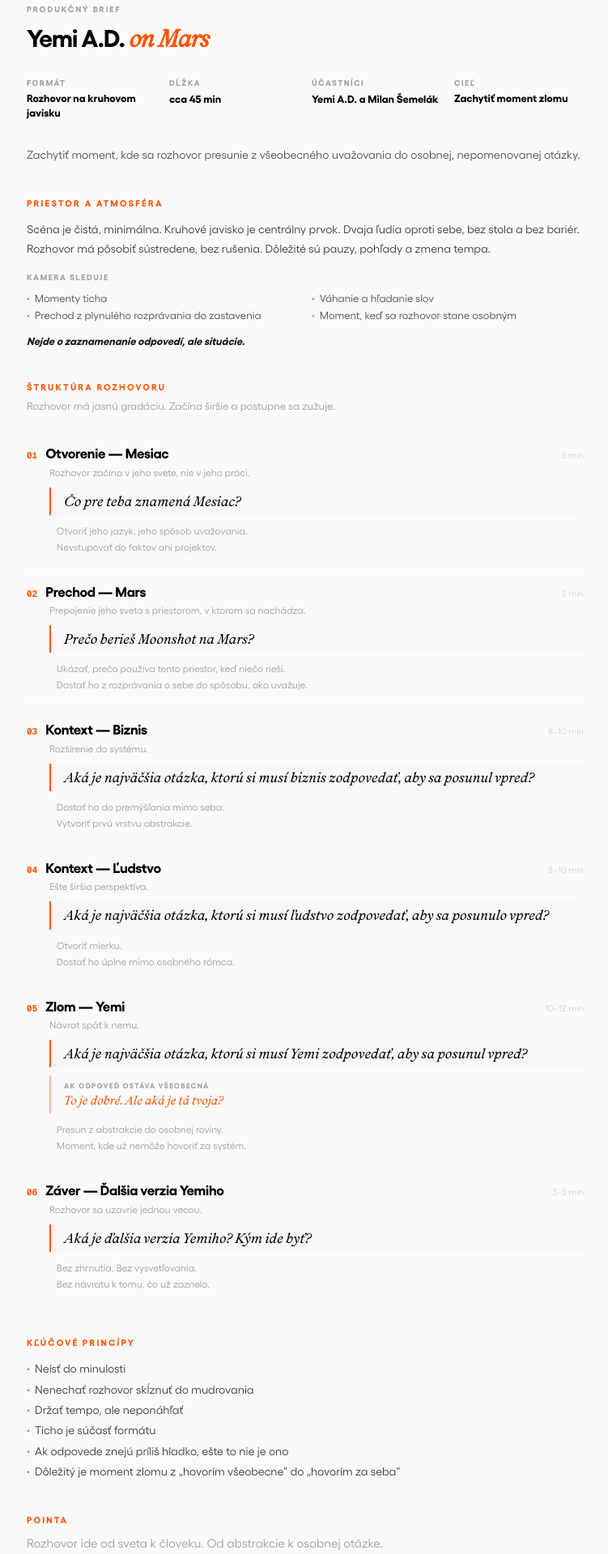
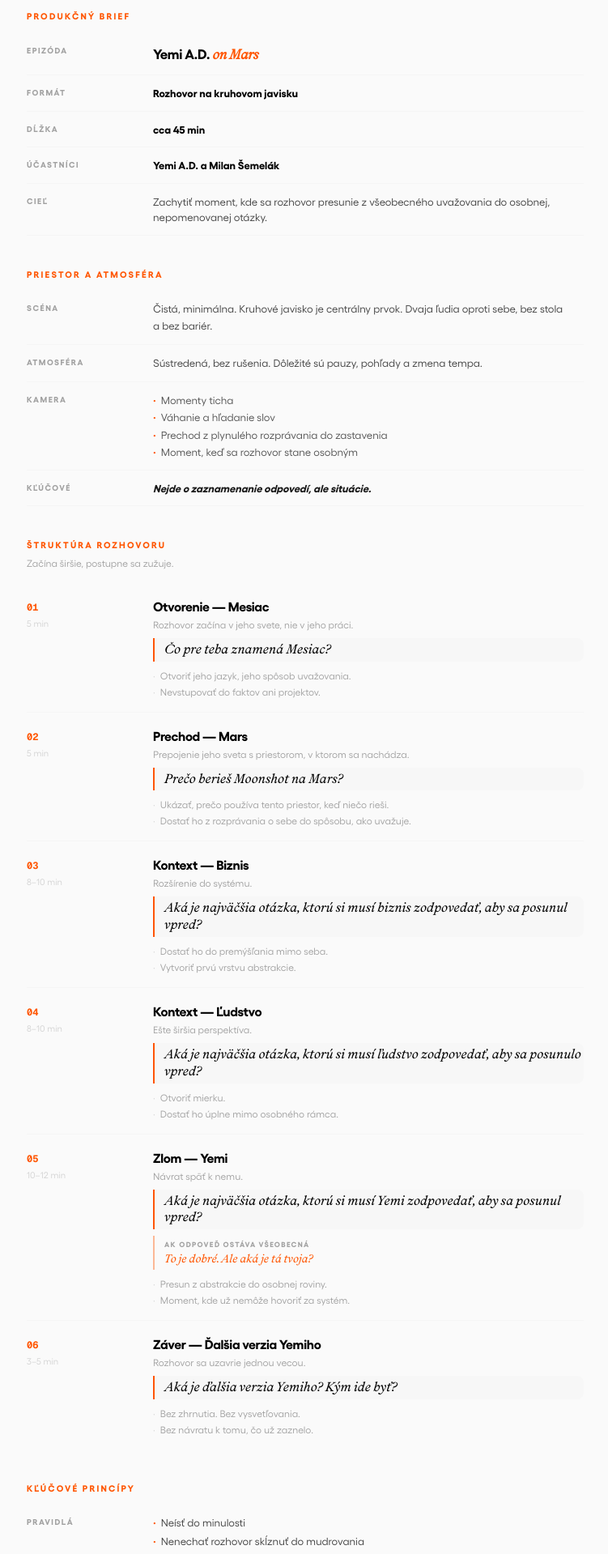
Before and after one commit to milansemelak/stage-on-mars-app, a Next.js app: page /show in a window 1280 px wide. Shown: the part 240-2159 px from the top of the page at 81% size, without its empty margins (263-1014 px from the left). Built offline with nearby package versions, Linux system fonts and the light colour scheme; no server answers.

Commit message:
Add proper 2-column grid layout, stage.jpg, fix spacing
Label-content grid rows throughout the brief. Added The Space section with stage photo. Consistent alignment across all sections.

Co-Authored-By: Claude Opus 4.6 <noreply@anthropic.com>

```diff
--- a/app/show/page.tsx
+++ b/app/show/page.tsx
@@ -90,6 +90,15 @@ const CAMERA = [
   "Moment, keď sa rozhovor stane osobným",
 ];
 
+function Row({ label, children }: { label: string; children: React.ReactNode }) {
+  return (
+    <div className="grid grid-cols-[100px_1fr] sm:grid-cols-[140px_1fr] gap-3 sm:gap-4 py-3 border-b border-neutral-100">
+      <p className="text-neutral-400 text-[10px] uppercase tracking-[0.15em] font-bold pt-0.5 shrink-0">{label}</p>
+      <div>{children}</div>
+    </div>
+  );
+}
+
 export default function TVPage() {
   return (
     <div className="min-h-screen bg-neutral-50 text-black">
@@ -106,7 +115,7 @@ export default function TVPage() {
       <div className="max-w-3xl mx-auto px-5 sm:px-10 py-8 sm:py-12">
 
         {/* TITLE */}
-        <div className="mb-6 sm:mb-8">
+        <div className="mb-8 sm:mb-10">
           <p className="text-mars text-[10px] sm:text-[11px] uppercase tracking-[0.3em] font-bold mb-2">Stage on Mars Presents</p>
           <h1 className="text-[32px] sm:text-[48px] font-bold tracking-[-0.04em] leading-[1.05] mb-1">
             Human <span className="font-mercure italic text-mars">on Mars</span>
@@ -114,122 +123,138 @@ export default function TVPage() {
           <p className="text-neutral-400 text-[12px] sm:text-[13px] uppercase tracking-[0.15em] font-semibold">Talks from Outer Space</p>
         </div>
 
-        {/* EPISODE */}
-        <div className="mb-6">
-          <p className="text-neutral-400 text-[10px] uppercase tracking-[0.2em] font-bold mb-1">Produkčný Brief</p>
-          <h2 className="text-[22px] sm:text-[30px] font-bold tracking-[-0.03em]">
+        {/* BRIEF INFO — grid rows */}
+        <div className="mb-8 sm:mb-10">
+          <p className="text-mars text-[10px] sm:text-[11px] uppercase tracking-[0.2em] font-bold mb-3">Produkčný Brief</p>
+
+          <Row label="Epizóda">
+            <p className="text-[15px] sm:text-[17px] font-bold tracking-[-0.02em]">
               Yemi A.D. <span className="font-mercure italic text-mars">on Mars</span>
-          </h2>
+            </p>
+          </Row>
+          <Row label="Formát">
+            <p className="text-[13px] font-semibold">Rozhovor na kruhovom javisku</p>
+          </Row>
+          <Row label="Dĺžka">
+            <p className="text-[13px] font-semibold">cca 45 min</p>
+          </Row>
+          <Row label="Účastníci">
+            <p className="text-[13px] font-semibold">Yemi A.D. a Milan Šemelák</p>
+          </Row>
+          <Row label="Cieľ">
+            <p className="text-[13px] leading-[1.5] text-neutral-700">
+              Zachytiť moment, kde sa rozhovor presunie z&nbsp;všeobecného uvažovania do osobnej, nepomenovanej otázky.
+            </p>
+          </Row>
         </div>
 
-        {/* FORMAT */}
-        <div className="grid grid-cols-2 sm:grid-cols-4 gap-3 sm:gap-4 mb-6 sm:mb-8">
-          <div>
-            <p className="text-neutral-400 text-[9px] sm:text-[10px] uppercase tracking-[0.15em] font-bold mb-0.5">Formát</p>
-            <p className="text-[12px] sm:text-[13px] font-semibold leading-snug">Rozhovor na kruhovom javisku</p>
-          </div>
-          <div>
-            <p className="text-neutral-400 text-[9px] sm:text-[10px] uppercase tracking-[0.15em] font-bold mb-0.5">Dĺžka</p>
-            <p className="text-[12px] sm:text-[13px] font-semibold">cca 45 min</p>
-          </div>
-          <div>
-            <p className="text-neutral-400 text-[9px] sm:text-[10px] uppercase tracking-[0.15em] font-bold mb-0.5">Účastníci</p>
-            <p className="text-[12px] sm:text-[13px] font-semibold">Yemi A.D. a Milan Šemelák</p>
-          </div>
-          <div>
-            <p className="text-neutral-400 text-[9px] sm:text-[10px] uppercase tracking-[0.15em] font-bold mb-0.5">Cieľ</p>
-            <p className="text-[12px] sm:text-[13px] font-semibold leading-snug">Zachytiť moment zlomu</p>
-          </div>
-        </div>
+        {/* PRIESTOR A ATMOSFÉRA — grid rows */}
+        <div className="mb-8 sm:mb-10">
+          <p className="text-mars text-[10px] sm:text-[11px] uppercase tracking-[0.2em] font-bold mb-3">Priestor a Atmosféra</p>
 
-        <p className="text-[14px] leading-[1.6] text-neutral-600 mb-8 sm:mb-10">
-          Zachytiť moment, kde sa rozhovor presunie z&nbsp;všeobecného uvažovania do osobnej, nepomenovanej otázky.
+          <Row label="Scéna">
+            <p className="text-[13px] leading-[1.6] text-neutral-700">
+              Čistá, minimálna. Kruhové javisko je centrálny prvok. Dvaja ľudia oproti sebe, bez stola a&nbsp;bez bariér.
             </p>
-
-        {/* PRIESTOR A ATMOSFÉRA */}
-        <div className="mb-8 sm:mb-10">
-          <h3 className="text-[10px] sm:text-[11px] uppercase tracking-[0.2em] font-bold text-mars mb-3">Priestor a Atmosféra</h3>
-
-          <p className="text-[13px] sm:text-[14px] leading-[1.7] text-neutral-700 mb-4">
-            Scéna je čistá, minimálna. Kruhové javisko je centrálny prvok. Dvaja ľudia oproti sebe, bez stola a&nbsp;bez bariér. Rozhovor má pôsobiť sústredene, bez rušenia. Dôležité sú pauzy, pohľady a zmena tempa.
+          </Row>
+          <Row label="Atmosféra">
+            <p className="text-[13px] leading-[1.6] text-neutral-700">
+              Sústredená, bez rušenia. Dôležité sú pauzy, pohľady a zmena tempa.
             </p>
-
-          <p className="text-neutral-400 text-[9px] sm:text-[10px] uppercase tracking-[0.15em] font-bold mb-2">Kamera sleduje</p>
-          <div className="grid grid-cols-1 sm:grid-cols-2 gap-x-4 gap-y-0.5 mb-3">
+          </Row>
+          <Row label="Kamera">
+            <div className="space-y-0.5">
               {CAMERA.map((item, i) => (
                 <p key={i} className="text-[12px] sm:text-[13px] text-neutral-600 before:content-['·'] before:text-mars before:font-bold before:mr-1.5">{item}</p>
               ))}
             </div>
-
-          <p className="text-[13px] text-neutral-900 font-semibold italic">
-            Nejde o zaznamenanie odpovedí, ale situácie.
-          </p>
+          </Row>
+          <Row label="Kľúčové">
+            <p className="text-[13px] text-neutral-900 font-semibold italic">Nejde o zaznamenanie odpovedí, ale situácie.</p>
+          </Row>
         </div>
 
         {/* ŠTRUKTÚRA ROZHOVORU */}
         <div className="mb-8 sm:mb-10">
-          <h3 className="text-[10px] sm:text-[11px] uppercase tracking-[0.2em] font-bold text-mars mb-1">Štruktúra Rozhovoru</h3>
-          <p className="text-[12px] sm:text-[13px] text-neutral-400 mb-5">Rozhovor má jasnú gradáciu. Začína širšie a postupne sa zužuje.</p>
+          <p className="text-mars text-[10px] sm:text-[11px] uppercase tracking-[0.2em] font-bold mb-1">Štruktúra Rozhovoru</p>
+          <p className="text-[12px] text-neutral-400 mb-4">Začína širšie, postupne sa zužuje.</p>
 
-          <div className="space-y-0">
           {STRUCTURE.map((block, i) => (
-              <div key={i} className={`py-4 ${i < STRUCTURE.length - 1 ? "border-b border-neutral-100" : ""}`}>
-                {/* Phase header */}
-                <div className="flex items-baseline gap-2 sm:gap-2.5 mb-0.5">
-                  <span className="text-mars text-[11px] font-mono font-bold shrink-0">{block.phase}</span>
-                  <h4 className="text-[15px] sm:text-[17px] font-bold tracking-[-0.02em]">{block.title}</h4>
-                  <span className="text-neutral-300 text-[11px] ml-auto shrink-0">{block.time}</span>
+            <div key={i} className={`grid grid-cols-[100px_1fr] sm:grid-cols-[140px_1fr] gap-3 sm:gap-4 py-4 ${i < STRUCTURE.length - 1 ? "border-b border-neutral-100" : ""}`}>
+              {/* Left column — phase info */}
+              <div>
+                <span className="text-mars text-[12px] font-mono font-bold">{block.phase}</span>
+                <p className="text-neutral-300 text-[11px] mt-0.5">{block.time}</p>
               </div>
 
-                <p className="text-neutral-400 text-[11px] sm:text-[12px] mb-2.5 ml-6 sm:ml-7">{block.note}</p>
+              {/* Right column — content */}
+              <div>
+                <h4 className="text-[15px] sm:text-[16px] font-bold tracking-[-0.02em] mb-0.5">{block.title}</h4>
+                <p className="text-neutral-400 text-[11px] sm:text-[12px] mb-2">{block.note}</p>
 
                 {/* Question */}
-                <div className="ml-6 sm:ml-7 mb-2.5 border-l-2 border-mars pl-3 sm:pl-4 py-1.5 bg-neutral-100/60 rounded-r-lg">
-                  <p className="text-[15px] sm:text-[17px] font-mercure italic leading-[1.3] text-black">
+                <div className="border-l-2 border-mars pl-3 py-1 mb-2 bg-neutral-100/60 rounded-r-lg">
+                  <p className="text-[14px] sm:text-[16px] font-mercure italic leading-[1.3] text-black">
                     {block.question}
                   </p>
                 </div>
 
                 {/* Follow-up */}
                 {block.followUp && (
-                  <div className="ml-6 sm:ml-7 mb-2.5 border-l-2 border-mars/40 pl-3 sm:pl-4 py-1.5">
+                  <div className="border-l-2 border-mars/40 pl-3 py-1 mb-2">
                     <p className="text-neutral-400 text-[9px] uppercase tracking-[0.15em] font-bold mb-0.5">Ak odpoveď ostáva všeobecná</p>
-                    <p className="text-[14px] sm:text-[15px] font-mercure italic text-mars leading-[1.3]">
+                    <p className="text-[13px] sm:text-[14px] font-mercure italic text-mars leading-[1.3]">
                       {block.followUp}
                     </p>
                   </div>
                 )}
 
                 {/* Goals */}
-                <div className="ml-6 sm:ml-7 flex flex-col gap-0.5">
+                <div className="flex flex-col gap-0.5">
                   {block.goal.map((g, j) => (
                     <p key={j} className="text-[11px] sm:text-[12px] text-neutral-400 leading-[1.5] before:content-['·'] before:text-neutral-300 before:mr-1.5">{g}</p>
                   ))}
                 </div>
               </div>
+            </div>
           ))}
-          </div>
         </div>
 
         {/* KĽÚČOVÉ PRINCÍPY */}
         <div className="mb-8 sm:mb-10">
-          <h3 className="text-[10px] sm:text-[11px] uppercase tracking-[0.2em] font-bold text-mars mb-3">Kľúčové Princípy</h3>
+          <p className="text-mars text-[10px] sm:text-[11px] uppercase tracking-[0.2em] font-bold mb-3">Kľúčové Princípy</p>
+          <Row label="Pravidlá">
             <div className="space-y-0.5">
               {PRINCIPLES.map((p, i) => (
-              <p key={i} className="text-[13px] sm:text-[14px] text-neutral-700 leading-[1.6] before:content-['·'] before:text-mars before:font-bold before:mr-1.5">{p}</p>
+                <p key={i} className="text-[13px] text-neutral-700 leading-[1.6] before:content-['·'] before:text-mars before:font-bold before:mr-1.5">{p}</p>
               ))}
             </div>
+          </Row>
         </div>
 
         {/* POINTA */}
         <div className="mb-8 sm:mb-10">
-          <h3 className="text-[10px] sm:text-[11px] uppercase tracking-[0.2em] font-bold text-mars mb-2">Pointa</h3>
-          <p className="text-[14px] sm:text-[15px] text-neutral-400 leading-[1.6] mb-1">
+          <p className="text-mars text-[10px] sm:text-[11px] uppercase tracking-[0.2em] font-bold mb-3">Pointa</p>
+          <Row label="Záver">
+            <div>
+              <p className="text-[13px] sm:text-[14px] text-neutral-400 leading-[1.6] mb-1">
                 Rozhovor ide od sveta k človeku. Od abstrakcie k osobnej otázke.
               </p>
-          <p className="text-[14px] sm:text-[16px] text-black leading-[1.6] font-semibold">
+              <p className="text-[13px] sm:text-[14px] text-black leading-[1.6] font-semibold">
                 Kľúčový moment je, keď hosť prestane hovoriť za biznis alebo ľudstvo a&nbsp;pomenuje svoju vlastnú otázku.
               </p>
+            </div>
+          </Row>
+        </div>
+
+        {/* THE SPACE */}
+        <div className="mb-8 sm:mb-10">
+          <p className="text-mars text-[10px] sm:text-[11px] uppercase tracking-[0.2em] font-bold mb-3">The Space</p>
+          <Row label="Javisko">
+            <div className="rounded-xl overflow-hidden">
+              <img src="/stage.jpg" alt="Stage on Mars \u2014 the circular stage" className="w-full h-auto" />
+            </div>
+          </Row>
         </div>
 
         {/* Footer */}
```
Lines whose indentation alone changed are shown as unchanged.
